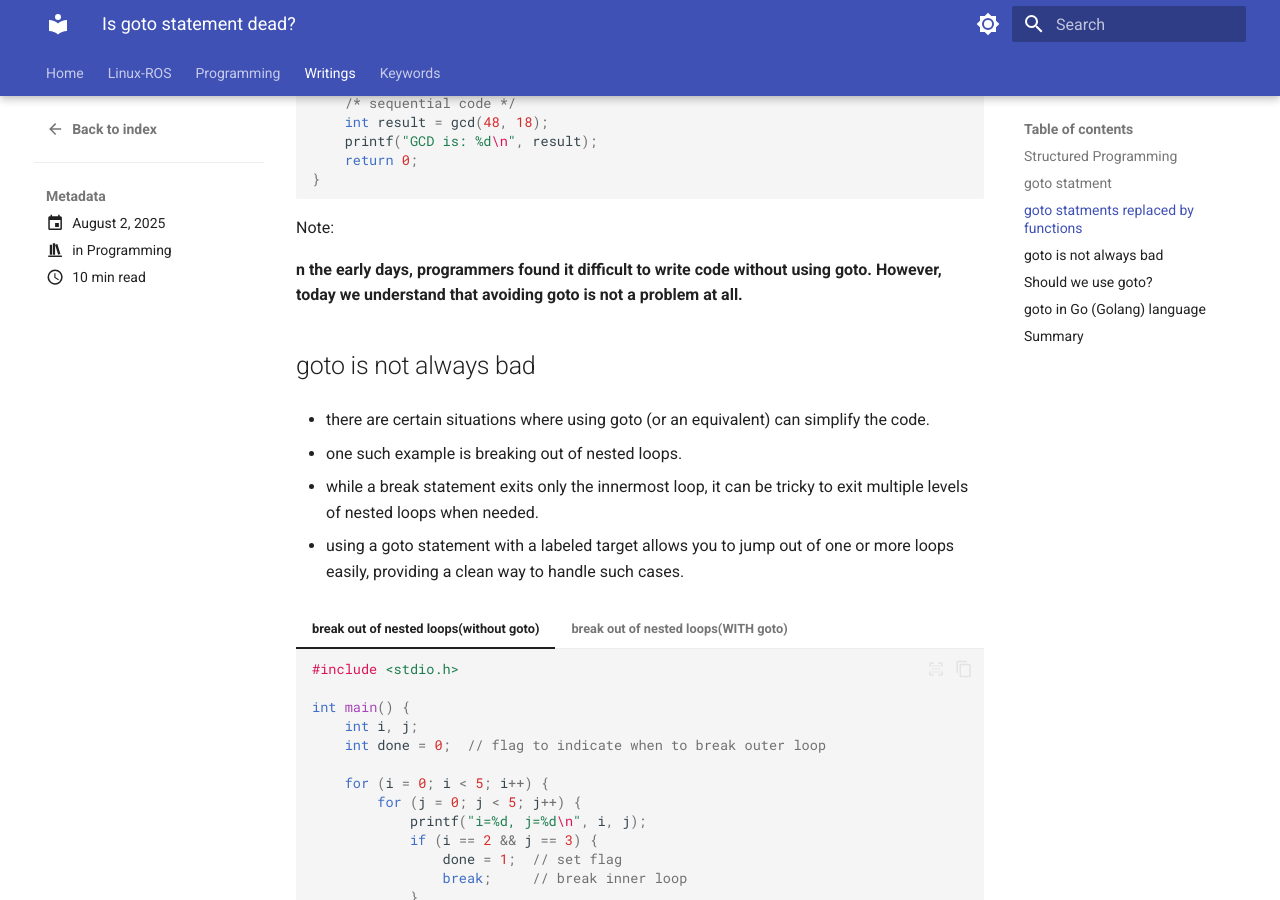
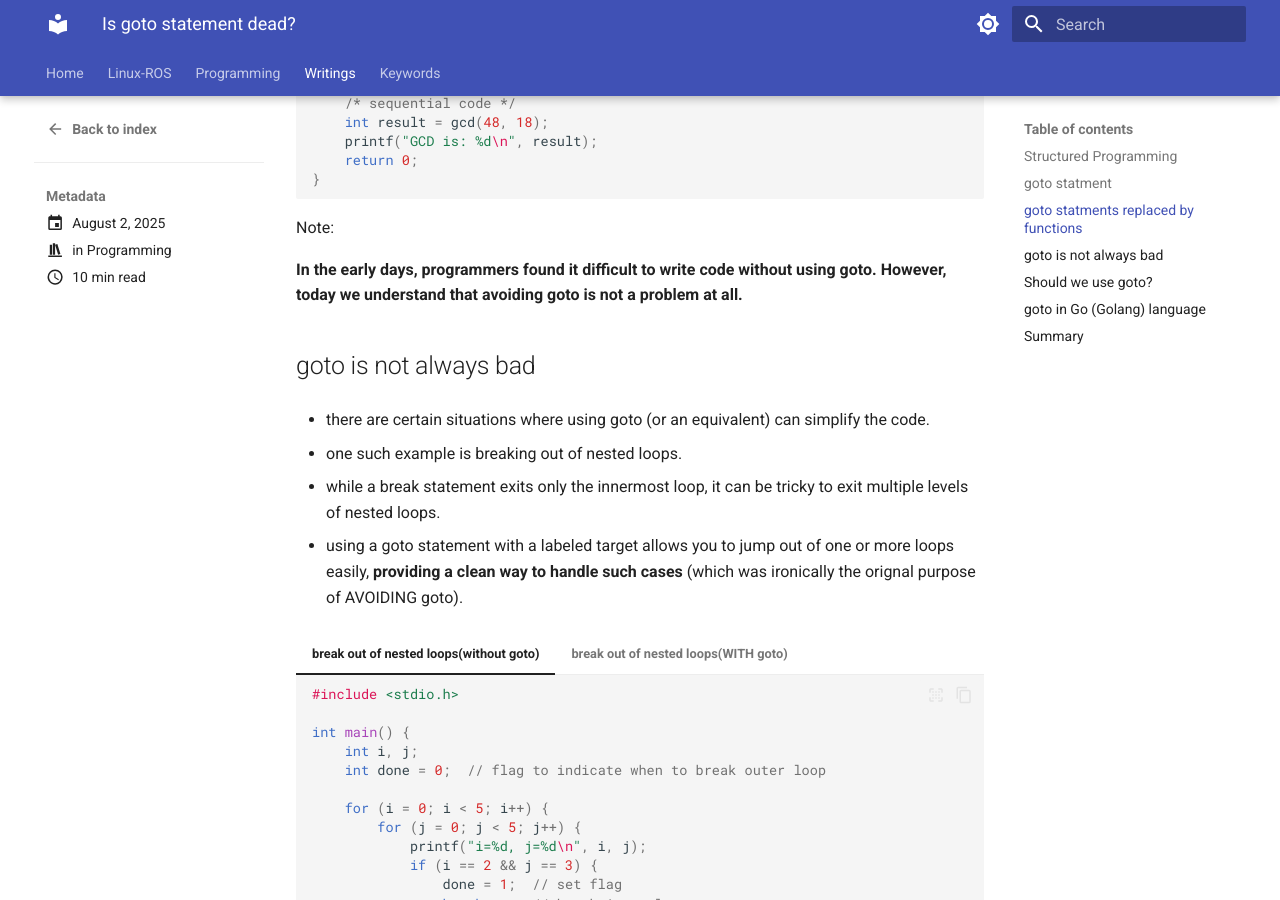
Before and after one commit to alohamujeeb/alohamujeeb.github.io, an MkDocs documentation site: the page built from docs/blog/posts/2025-08-02-is-goto-dead.md, in a window 1280 px wide and 900 px high, scrolled down 1823 px. Built offline with MkDocs 1.6.1 and Material for MkDocs 9.7.7, drawn with Linux system fonts in a browser that asks for light colours.

Commit message:
a blog on goto added

```diff
--- a/docs/blog/posts/2025-08-02-is-goto-dead.md
+++ b/docs/blog/posts/2025-08-02-is-goto-dead.md
@@ -85,11 +85,11 @@
 
 	Note the following about the program (without goto):
 
-		- the main() function uses only one statement to perform the task—calling gcd() and then continuing after it returns.
+	- the main() function uses only one statement to perform the task—calling gcd() and then continuing after it returns.
 
-		- instead of using goto jumps, we simply call the function by its name. Although the underlying mechanism involves jumps at the machine level, from the programmer’s perspective it’s just a straightforward statement without explicit jumps or goto.
+	- instead of using goto jumps, we simply call the function by its name. Although the underlying mechanism involves jumps at the machine level, from the programmer’s perspective it’s just a straightforward statement without explicit jumps or goto.
 
-		- this approach greatly improves the readability and clarity of the code.
+	- this approach greatly improves the readability and clarity of the code.
 
 
 ## goto statments replaced by functions
@@ -114,7 +114,7 @@
 
 Note:
 
-**n the early days, programmers found it difficult to write code without using goto. However, today we understand that avoiding goto is not a problem at all.**
+**In the early days, programmers found it difficult to write code without using goto. However, today we understand that avoiding goto is not a problem at all.**
 
 
 ## goto is not always bad
@@ -123,9 +123,9 @@
 
 - one such example is breaking out of nested loops.
 
-- while a break statement exits only the innermost loop, it can be tricky to exit multiple levels of nested loops when needed.
+- while a break statement exits only the innermost loop, it can be tricky to exit multiple levels of nested loops.
 
-- using a goto statement with a labeled target allows you to jump out of one or more loops easily, providing a clean way to handle such cases.
+- using a goto statement with a labeled target allows you to jump out of one or more loops easily, **providing a clean way to handle such cases** (which was ironically the orignal purpose of AVOIDING goto).
 
 
 === "break out of nested loops(without goto)"
```
